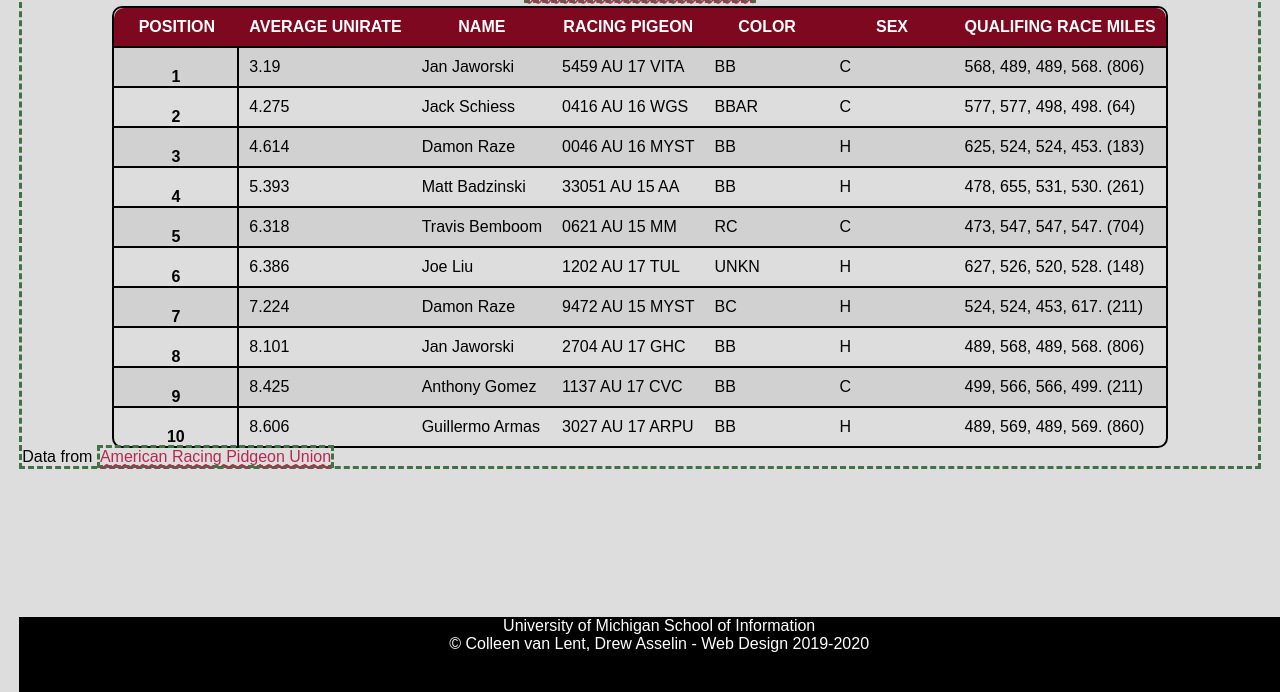
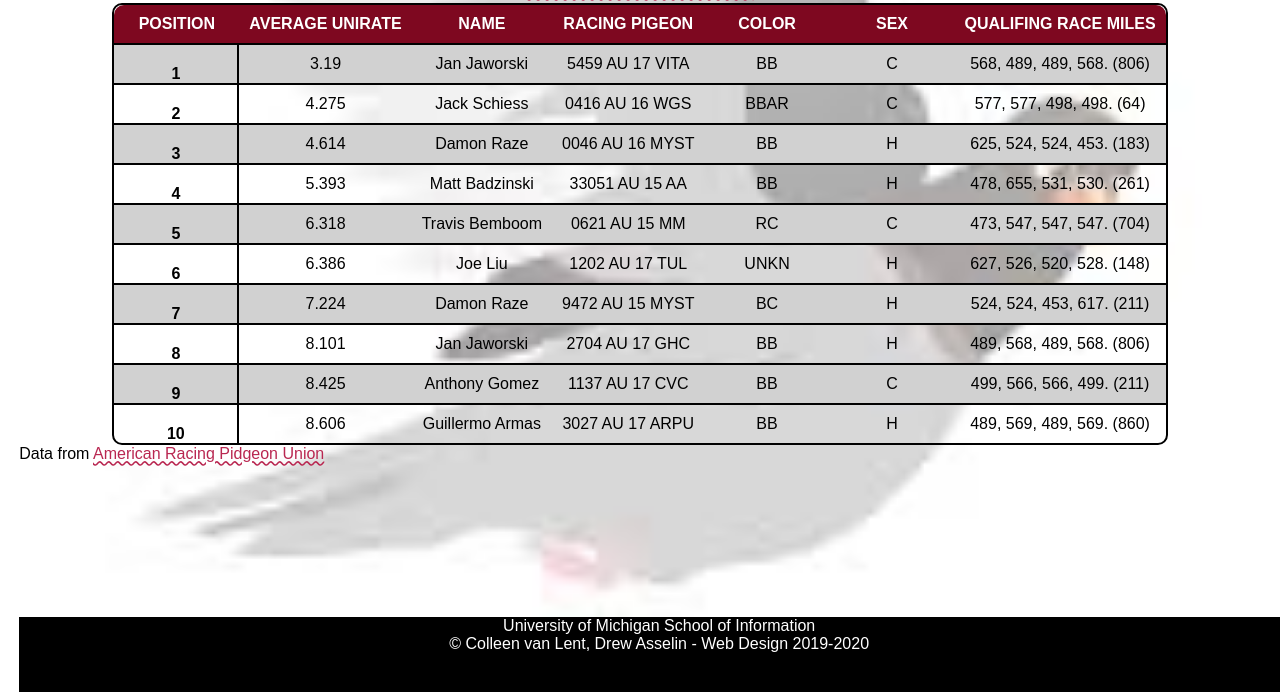
Before and after one commit to kelcihf/homework4-2021, a plain HTML site: page index.html in a window 1280 px wide. Shown: the part 108-800 px from the top of the page. Drawn offline with Linux system fonts and the light colour scheme; a web font is replaced by a local one.

Commit message:
Add files via upload

```diff
--- a/css/style.css
+++ b/css/style.css
@@ -28,8 +28,8 @@ body{
   color: #000000;
   font-size: 16px;
   margin: 1.2em;
-  background-size: cover ;
-  background-image: url('images/pigeon-background.JPEG');
+  background-size: cover;
+  background-image: url('../images/pigeon-background.JPEG');
   background-position: center;
   background-color: #dddddd;
   font-family: 'Andika', sans-serif, sans-serif;
@@ -58,13 +58,11 @@ a{
 /*Add selector and rule here*/
 *{
   border: 3px;
-  border-style: dashed;
-  border-color: #417243;
 }
 
 /*Req 6a*/
 td{
-  align-items: center;
+  text-align: center;
   border-top: 2px solid #000000;
   padding: 10px;
 }
```
